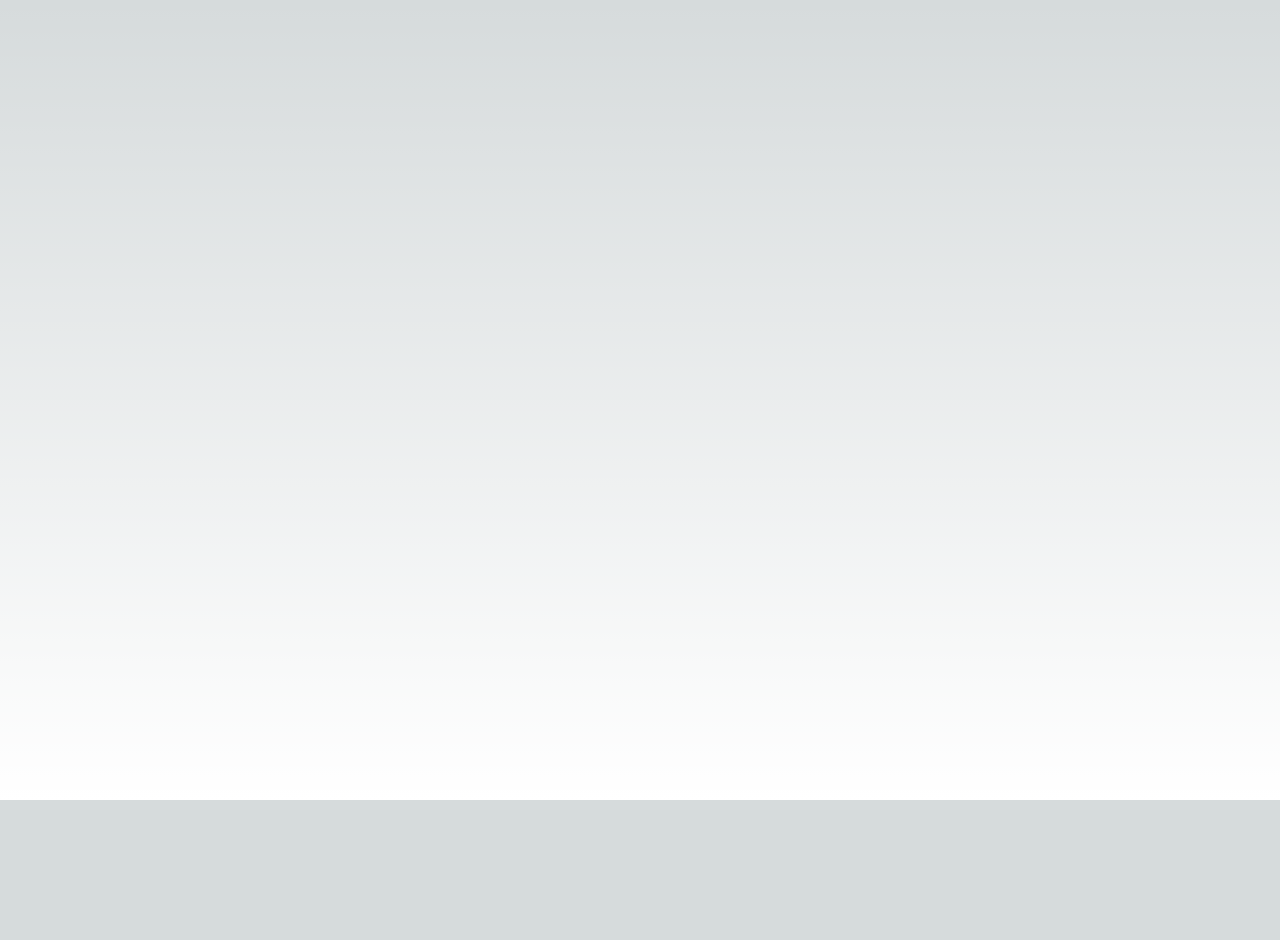
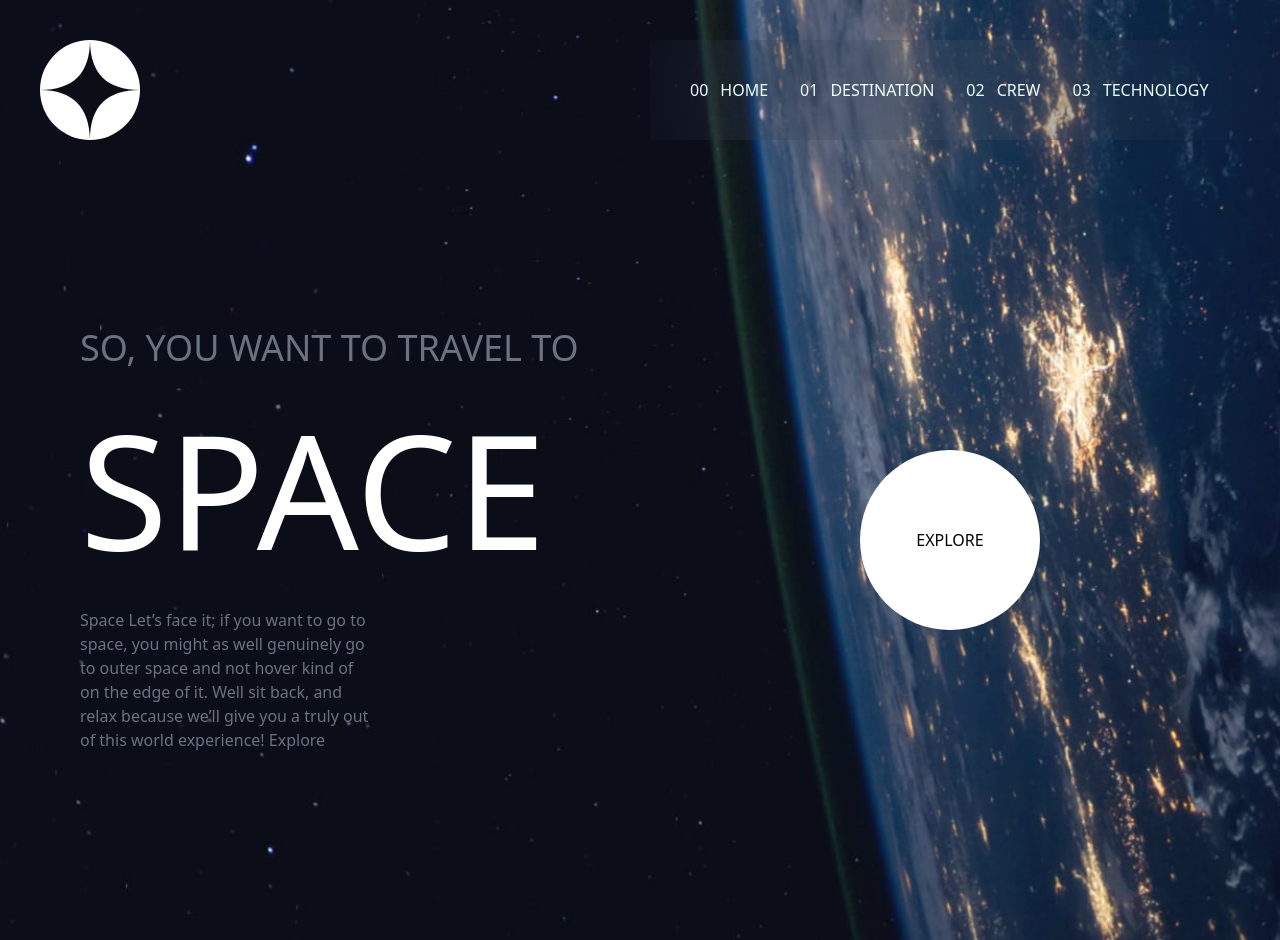
Before and after one commit to TheOverLordEA/sol-adventure, a Next.js app: page / in a window 1280 px wide. Before the commit the page ends 800 px from the top, so only its background shows below. Built offline with nearby package versions, Linux system fonts and the light colour scheme.

Commit message:
Added components folder and home page style added

```diff
--- /dev/null
+++ b/app/components/ItemNav.jsx
@@ -0,0 +1,11 @@
+import Link from "next/link";
+
+export default function ItemNav({ number, pageTitle, path }) {
+  return (
+    <li className=" text-cyan-50">
+      <Link href={path} className="flex gap-3">
+        <span>{number}</span> <span>{pageTitle}</span>{" "}
+      </Link>
+    </li>
+  );
+}
--- /dev/null
+++ b/app/components/Navbar.jsx
@@ -0,0 +1,33 @@
+import Link from "next/link";
+import Image from "next/image";
+import ItemNav from "./ItemNav";
+
+export default function NavBar() {
+  const logoImage = "../../public/images/assets/shared/logo.svg";
+  return (
+    <header className="flex mt-10 ml-10 mr-0">
+      <div className=" flex-1">
+        <Link href="/">
+          <Image
+            src="/images/assets/shared/logo.svg"
+            alt="Space flight logo"
+            width={100}
+            height={100}
+            className=""
+          />
+        </Link>
+      </div>
+      <nav
+        className="flex flex-1 items-center justify-start pl-5"
+        style={{ backdropFilter: "blur(100px)" }}
+      >
+        <ul className=" flex items-center ml-5 gap-8">
+          <ItemNav number="00" pageTitle="HOME" path="/" />
+          <ItemNav number="01" pageTitle="DESTINATION" path="/destination" />
+          <ItemNav number="02" pageTitle="CREW" path="/crew" />
+          <ItemNav number="03" pageTitle="TECHNOLOGY" path="/technology" />
+        </ul>
+      </nav>
+    </header>
+  );
+}
--- /dev/null
+++ b/app/crew/page.jsx
@@ -0,0 +1,7 @@
+export default function CrewPage() {
+  return (
+    <div className="flex min-h-screen flex-col items-center justify-between p-24">
+      <span>NExt</span>
+    </div>
+  );
+}
--- /dev/null
+++ b/app/destination/page.jsx
@@ -0,0 +1,7 @@
+export default function DestinationPage() {
+  return (
+    <div className="flex min-h-screen flex-col items-center justify-between p-24">
+      <h1>Flight</h1>
+    </div>
+  );
+}
--- a/app/globals.css
+++ b/app/globals.css
@@ -17,11 +17,8 @@
 }
 
 body {
-  color: rgb(var(--foreground-rgb));
-  background: linear-gradient(
-      to bottom,
-      transparent,
-      rgb(var(--background-end-rgb))
-    )
-    rgb(var(--background-start-rgb));
+  /* color: rgb(var(--foreground-rgb)); */
+  background: url("/images/assets/home/background-home-desktop.jpg");
+  background-size: cover;
+  background-position: center center;
 }
--- a/app/layout.js
+++ /dev/null
@@ -1,14 +0,0 @@
-import './globals.css'
-
-export const metadata = {
-  title: 'Create Next App',
-  description: 'Generated by create next app',
-}
-
-export default function RootLayout({ children }) {
-  return (
-    <html lang="en">
-      <body>{children}</body>
-    </html>
-  )
-}
--- /dev/null
+++ b/app/layout.jsx
@@ -0,0 +1,18 @@
+import NavBar from "./components/Navbar";
+import "./globals.css";
+
+export const metadata = {
+  title: "Create Next App",
+  description: "Generated by create next app",
+};
+
+export default function RootLayout({ children }) {
+  return (
+    <html lang="en">
+      <body>
+        <NavBar />
+        <main>{children}</main>
+      </body>
+    </html>
+  );
+}
--- a/app/page.js
+++ /dev/null
@@ -1,10 +0,0 @@
-import Image from "next/image";
-import { Inter } from "next/font/google";
-
-const inter = Inter({ subsets: ["latin"] });
-
-export default function Home() {
-  return (
-    <main className="flex min-h-screen flex-col items-center justify-between p-24"></main>
-  );
-}
--- /dev/null
+++ b/app/page.jsx
@@ -0,0 +1,46 @@
+import Image from "next/image";
+import Link from "next/link";
+import { Inter } from "next/font/google";
+
+const inter = Inter({ subsets: ["latin"] });
+
+export const metadata = {
+  title: "Home",
+  description: "Welcome to Space web app",
+};
+
+export default function Home() {
+  return (
+    <div className="flex min-h-screen flex-row items-center justify-between p-10">
+      <section className=" text-gray-500 flex-1 flex flex-col justify-center ml-10">
+        <span className="text-4xl">SO, YOU WANT TO TRAVEL TO</span>
+        <h1 className="text-white" style={{ fontSize: "10rem" }}>
+          SPACE
+        </h1>
+        <p style={{ width: "50%" }}>
+          Space Let’s face it; if you want to go to space, you might as well
+          genuinely go to outer space and not hover kind of on the edge of it.
+          Well sit back, and relax because we’ll give you a truly out of this
+          world experience! Explore
+        </p>
+      </section>
+      <section className="flex-1 flex justify-center">
+        <div>
+          <div
+            className="bg-white"
+            style={{
+              width: "180px",
+              height: "180px",
+              borderRadius: "100px",
+              display: "flex",
+              justifyContent: "center",
+              alignItems: "center",
+            }}
+          >
+            <Link href="/destination">EXPLORE</Link>
+          </div>
+        </div>
+      </section>
+    </div>
+  );
+}
--- /dev/null
+++ b/app/technology/page.jsx
@@ -0,0 +1,7 @@
+export default function TechnologyPage() {
+  return (
+    <div className="flex min-h-screen flex-col items-center justify-between p-24">
+      <h1>Destination</h1>
+    </div>
+  );
+}
--- a/tailwind.config.js
+++ b/tailwind.config.js
@@ -1,18 +1,14 @@
 /** @type {import('tailwindcss').Config} */
 module.exports = {
   content: [
-    './pages/**/*.{js,ts,jsx,tsx}',
-    './components/**/*.{js,ts,jsx,tsx}',
-    './app/**/*.{js,ts,jsx,tsx}',
+    "./pages/**/*.{js,ts,jsx,tsx}",
+    "./components/**/*.{js,ts,jsx,tsx}",
+    "./app/**/*.{js,ts,jsx,tsx}",
   ],
   theme: {
     extend: {
-      backgroundImage: {
-        'gradient-radial': 'radial-gradient(var(--tw-gradient-stops))',
-        'gradient-conic':
-          'conic-gradient(from 180deg at 50% 50%, var(--tw-gradient-stops))',
-      },
+      fontSize: {},
     },
   },
   plugins: [],
-}
+};
```
